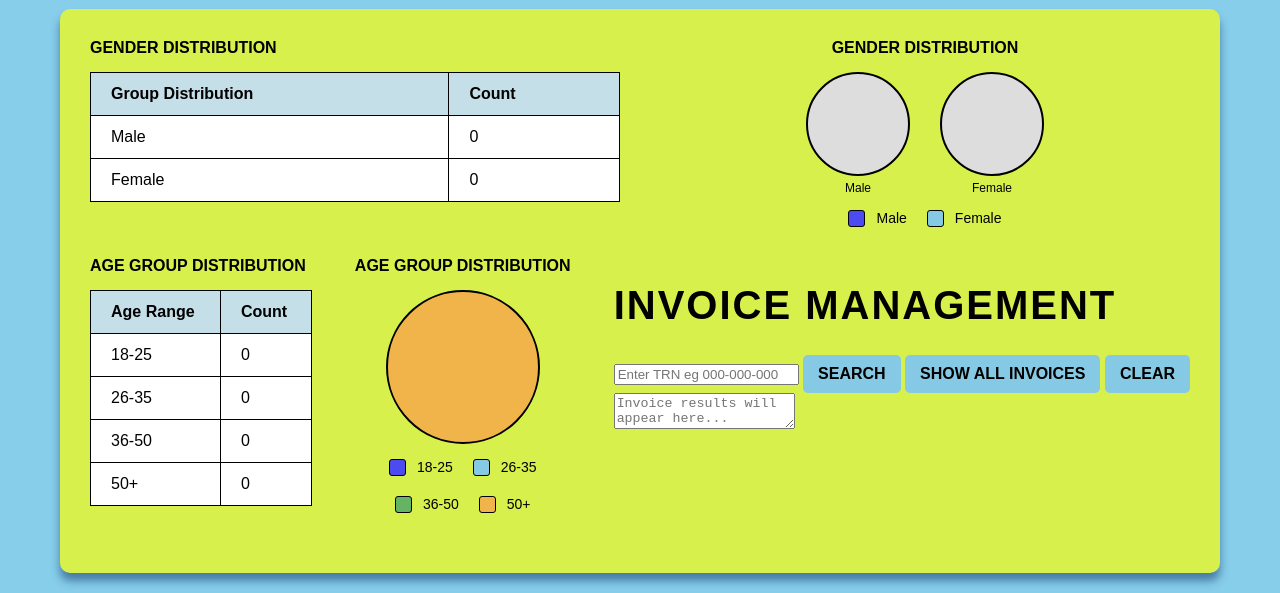
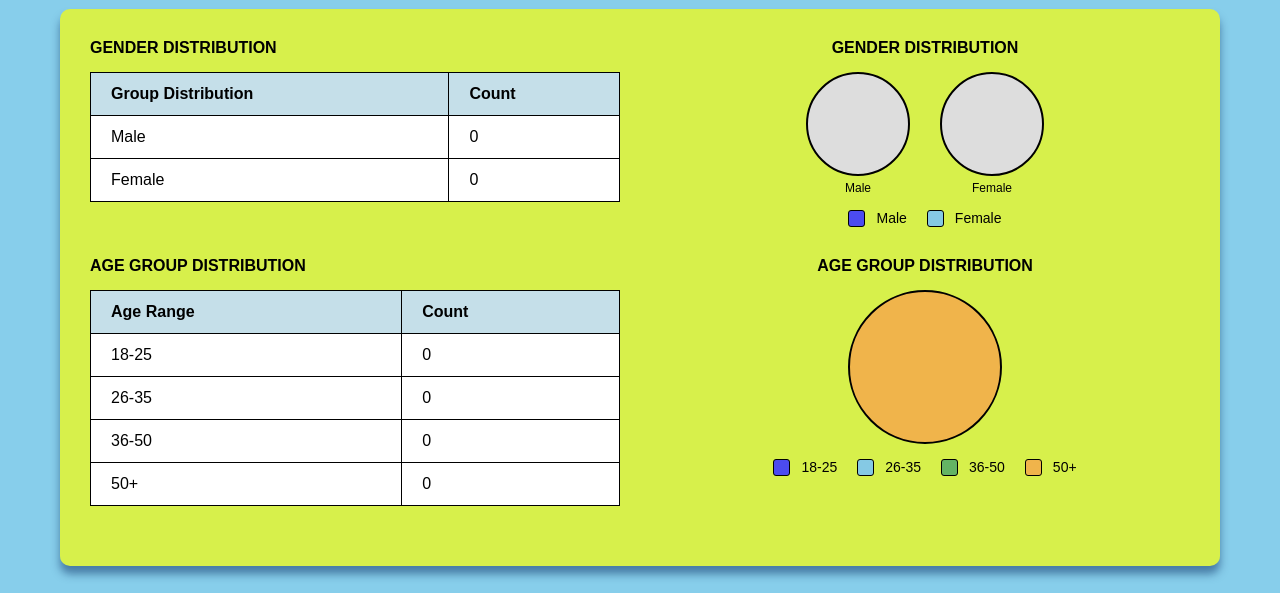
Before and after one commit to Venesa-Powell/WEBGroup, a plain HTML site: page dashboard.html in a window 1280 px wide. Shown: the part 457-1050 px from the top of the page. Drawn offline with Linux system fonts and the light colour scheme.

Commit message:
Update dashboard.html

```diff
--- a/dashboard.html
+++ b/dashboard.html
@@ -135,19 +135,7 @@
 
             </div>
         </div>
-        <div class="invoice-management">
-    <h1>Invoice Management</h1>
 
-    <div class="search-controls">
-        <input type="text" id="trn-input" placeholder="Enter TRN eg 000-000-000">
-        <button onclick="searchInvoices()">Search</button>
-        <button onclick="showAllInvoices()">Show All Invoices</button>
-        <button class="clear-btn" onclick="clearResults()">Clear</button>
-    </div>
-
-    <textarea id="results-box" placeholder="Invoice results will appear here..." ></textarea>
-</div>
-    </div>
 
 </div>
     <script src="dashboard.js"></script>
```
